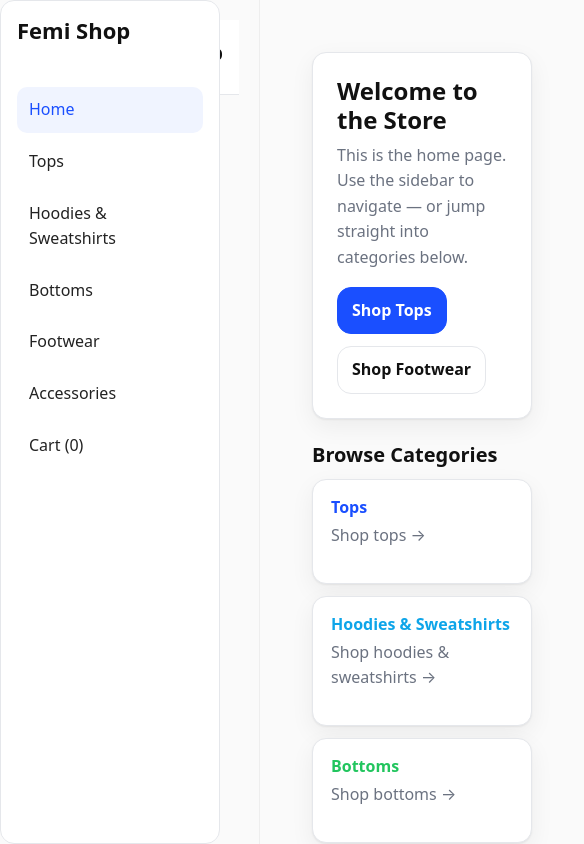
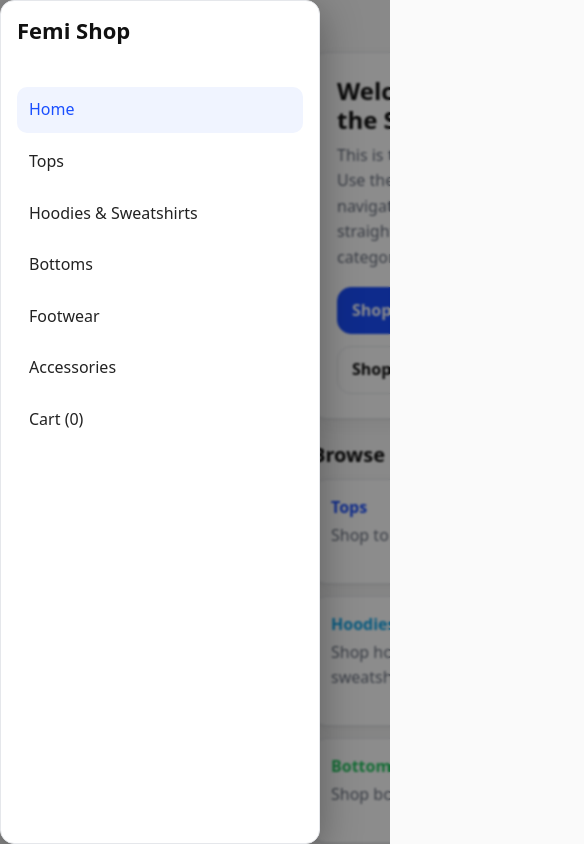
Before and after one commit to Femi-coder/ecommerce1, a Next.js app: page / in a window 390 px wide. Both pictures are taken after a click on the button "Open menu". Shown: the top 844 px of the page, 584 px wide, since content can reach past the window. Built offline with nearby package versions, Linux system fonts and the light colour scheme; no server answers; the database is empty.

Commit message:
mobile css fix

```diff
--- a/components/Sidebar.jsx
+++ b/components/Sidebar.jsx
@@ -33,18 +33,28 @@ export default function Sidebar() {
 
   return (
     <>
-      {/* Top bar with burger (mobile only) */}
-      <div className="topbar">
-        <button className="burger" onClick={() => setOpen(!open)}>☰</button>
-        <h1 className="logo">Femi Shop</h1>
+      {/* Mobile top bar */}
+      <div className="topbar" style={{
+        display: "flex", alignItems: "center", gap: 12,
+        padding: "12px 16px", background: "var(--panel)",
+        borderBottom: "1px solid var(--border)"
+      }}>
+        <button
+          aria-label="Open menu"
+          onClick={() => setOpen(true)}
+          style={{ fontSize: 22, background: "none", border: 0, cursor: "pointer" }}
+        >
+          ☰
+        </button>
+        <h1 style={{ fontSize: 18, fontWeight: 700, margin: 0 }}>Femi Shop</h1>
       </div>
 
-      {/* Sidebar (collapsible on mobile) */}
+      {/* Backdrop (mobile) */}
+      {open && <div className="sidebar-backdrop" onClick={() => setOpen(false)} />}
+
+      {/* Sidebar (desktop static; mobile off-canvas) */}
       <div className={`sidebar ${open ? "open" : ""}`}>
-        <h1 style={{ fontSize: 22, margin: "0 0 16px", fontWeight: 700 }}>
-          Femi Shop
-        </h1>
-
+        <h1 style={{ fontSize: 22, margin: "0 0 16px", fontWeight: 700 }}>Femi Shop</h1>
         <ul style={{ listStyle: "none", padding: 0, display: "grid", gap: 6 }}>
           <LinkItem href="/" label="Home" onClick={() => setOpen(false)} />
           <LinkItem href="/tops" label="Tops" onClick={() => setOpen(false)} />
--- a/styles/globals.css
+++ b/styles/globals.css
@@ -287,5 +287,44 @@ button:active,.btn:active{ transform:translateY(1px); }
 
   .sidebar.open {
     left: 0;
+  }/* Single-column on phones */
+@media (max-width: 900px) {
+  .layout {
+    grid-template-columns: 1fr !important;   /* no second column */
+    gap: 16px;
   }
 }
+
+/* Off-canvas sidebar for mobile */
+@media (max-width: 900px) {
+  .sidebar {
+    position: fixed !important;
+    top: 0;
+    left: -100%;
+    width: 84vw;                /* drawer width */
+    max-width: 320px;
+    height: 100dvh;
+    padding: 16px;
+    background: var(--panel);
+    border-right: 1px solid var(--border);
+    box-shadow: 0 10px 40px rgba(0,0,0,.35);
+    z-index: 1000;
+    transition: left .28s ease;
+  }
+  .sidebar.open { left: 0; }
+
+  /* page content should be full width */
+  main { padding: 16px; }
+
+  /* optional dimmed backdrop when menu is open */
+  .sidebar-backdrop {
+    position: fixed; inset: 0;
+    background: rgba(0,0,0,.45);
+    backdrop-filter: blur(1px);
+    z-index: 999;
+  }
+}
+
+/* Kill any stray horizontal scroll */
+html, body { max-width: 100%; overflow-x: hidden; }
+}
```
